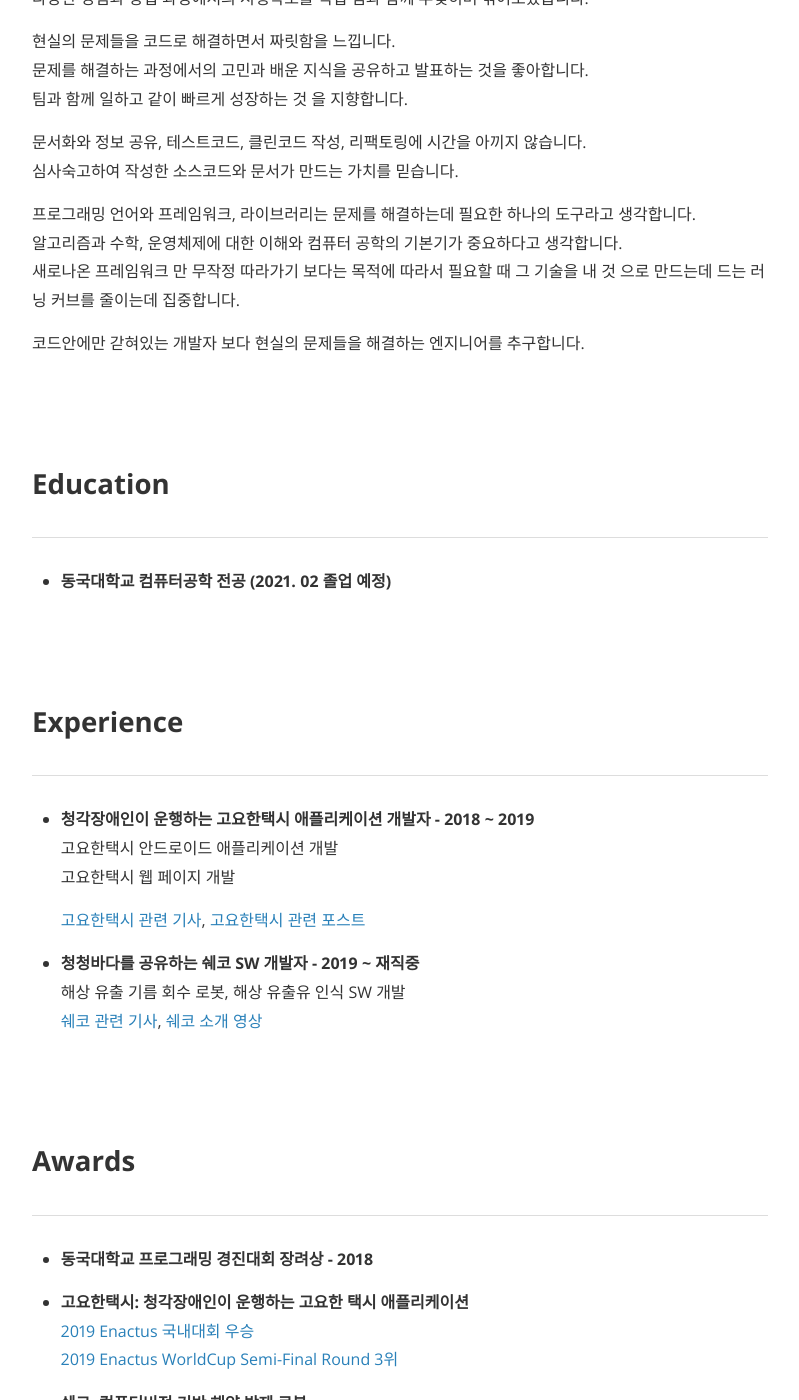
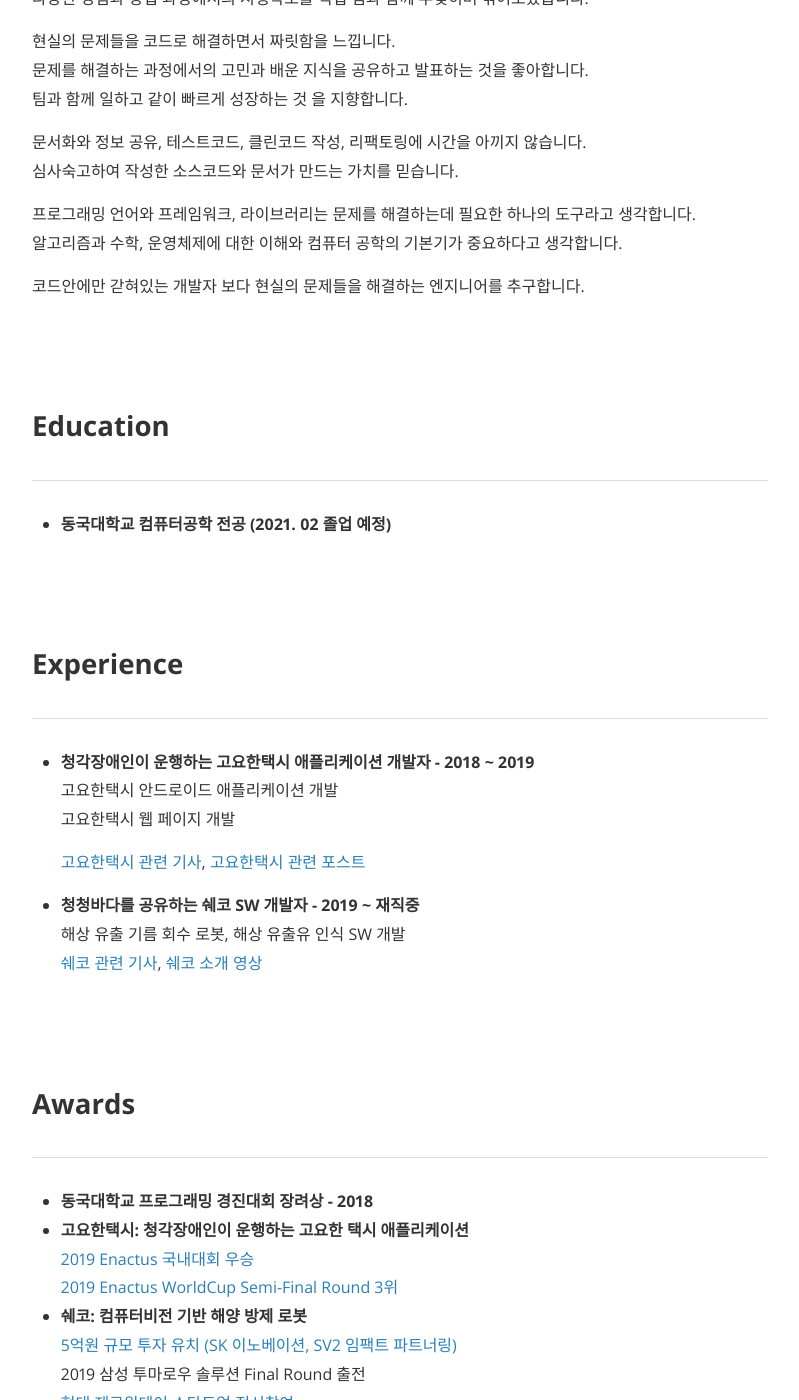
Before and after one commit to injae-kim/injae-kim.github.io, a Jekyll site: the page built from about.md, in a window 1280 px wide and 1400 px high, scrolled down 969 px. Shown: the whole window, without its empty margins (240-1039 px from the left). Built offline with Jekyll 4.4.1, drawn with Linux system fonts in a browser that asks for light colours; nearby versions of some CDN libraries; some web fonts are replaced.

Commit message:
add post

```diff
--- a/about.md
+++ b/about.md
@@ -28,8 +28,7 @@
 심사숙고하여 작성한 소스코드와 문서가 만드는 가치를 믿습니다.
 
 프로그래밍 언어와 프레임워크, 라이브러리는 문제를 해결하는데 필요한 하나의 도구라고 생각합니다.<br/>
-알고리즘과 수학, 운영체제에 대한 이해와 컴퓨터 공학의 기본기가 중요하다고 생각합니다.<br/>
-새로나온 프레임워크 만 무작정 따라가기 보다는 목적에 따라서 필요할 때 그 기술을 내 것 으로 만드는데 드는 러닝 커브를 줄이는데 집중합니다.<br/>
+알고리즘과 수학, 운영체제에 대한 이해와 컴퓨터 공학의 기본기가 중요하다고 생각합니다.
 
 
 코드안에만 갇혀있는 개발자 보다 현실의 문제들을 해결하는 엔지니어를 추구합니다.
@@ -69,25 +68,21 @@
 ---
 
 - **동국대학교 프로그래밍 경진대회 장려상 - 2018**
-
 - **고요한택시: 청각장애인이 운행하는 고요한 택시 애플리케이션**<br/>
   [2019 Enactus 국내대회 우승](https://www.venturesquare.net/786727)<br/>
   [2019 Enactus WorldCup Semi-Final Round 3위](https://enactus.org/worldcup/results-2014/)
-
 - **쉐코: 컴퓨터비전 기반 해양 방제 로봇**<br/>
+[5억원 규모 투자 유치 (SK 이노베이션, SV2 임팩트 파트너링)](http://www.speconomy.com/news/newsview.php?ncode=1065579099270836)<br/>
   2019 삼성 투마로우 솔루션 Final Round 출전<br/>
   [현대 제로원데이 스타트업 전시참여](http://zer01neday.com/929/)<br/>
   [4개 항만공사 공동주최 창업 아이디어 해커톤 SPLASH 대상](https://injae-kim.github.io/assets/about_me/항만공사해커톤.jpg), [관련기사](http://ilyo.co.kr/?ac=article_view&entry_id=348400)<br/>
   [한국중부발전 주최 청년 에너지드림 리그 최우수](https://injae-kim.github.io/assets/about_me/중부발전에너지드림리그.jpg)<br/>
-  사회적 기업 육성사업 선정, [청년 창업 사관학교](https://www.venturesquare.net/794557) 지원사업 선정<br/>
+사회적 기업 육성사업 선정, [청년 창업 사관학교](https://www.venturesquare.net/794557) 지원사업 선정<br/>
   [2019 충북창조경제혁신센터 하드웨어 상품화 엔지니어링 지원사업 선정](https://www.youtube.com/watch?v=V6j5l5dnHDc)
-
 - **군위군 문화관광 활성화을 위한 관학협력사업 과제 최우수상 - 2018**<br/>
   블록체인 기반 홍보 콘텐츠 제공에 대한 보상 플랫폼 개발<br/>
   동국대학교 ICIP & 캡스톤 디자인 결과발표 최우수상, [관련 기사](https://www.kyongbuk.co.kr/news/articleView.html?idxno=1049167)
-
 - **동국대학교 창업장학생 선정 - 2018**
-
 - **동국대학교 창업 캡스톤 디자인 최우수상 - 2020**<br/>
   데이터셋 레이블링 자동화 툴 개발 및 사업화
 
```
